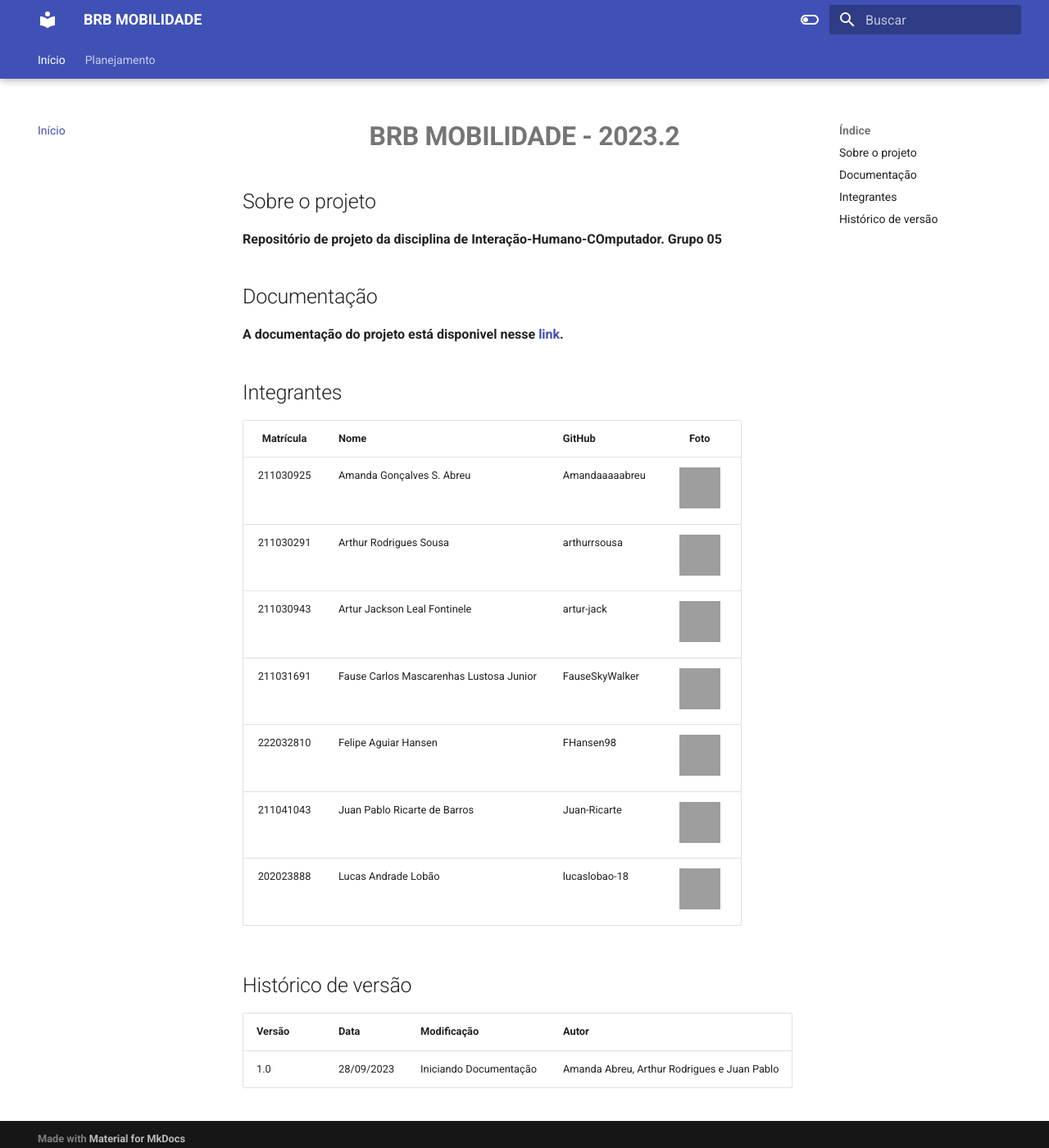
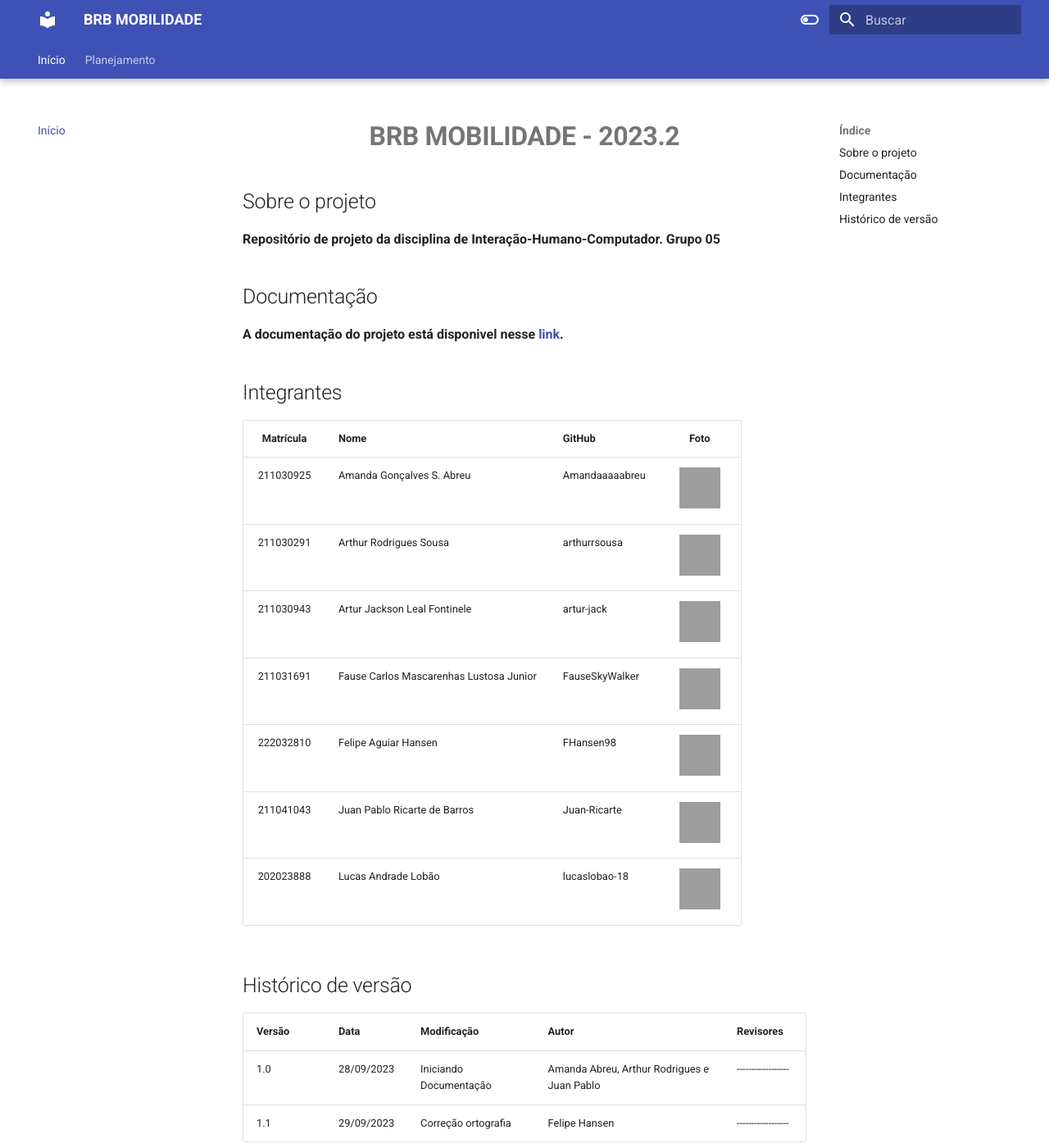
Before and after one commit to Interacao-Humano-Computador/2023.2--BRB-Mobilidade, an MkDocs documentation site: the page built from docs/index.md, in a window 1280 px wide and 1400 px high, cut to the strip 0-1400 px from the top of the window. Shown: the whole strip at 82% size. Built offline with MkDocs 1.6.1 and Material for MkDocs 9.7.7, drawn with Linux system fonts in a browser that asks for light colours; grey boxes are pictures that could not be loaded.

Commit message:
fix: tabelas de historico de versao e pdfs de ata

```diff
--- a/docs/index.md
+++ b/docs/index.md
@@ -1,7 +1,7 @@
 <h1 align="center"> <b>BRB MOBILIDADE - 2023.2<b> </h1>
 
 ## Sobre o projeto
-Repositório de projeto da disciplina de Interação-Humano-COmputador. Grupo 05
+Repositório de projeto da disciplina de Interação-Humano-Computador. Grupo 05
 
 ## Documentação
 A documentação do projeto está disponivel nesse <a href="#" target= "_blank">link</a>.
@@ -22,6 +22,7 @@
 
 ## Histórico de versão
 
-| Versão | Data       | Modificação                             | Autor                         |
-| ------ | ---------- | --------------------------------------- | ----------------------------- |
-|    1.0   |   28/09/2023   |   Iniciando Documentação |  Amanda Abreu, Arthur Rodrigues e Juan Pablo |
+| Versão | Data       | Modificação                             | Autor                         | Revisores                         |
+| ------ | ---------- | --------------------------------------- | ----------------------------- |-----------------------------------|
+|    1.0   |   28/09/2023   |   Iniciando Documentação |  Amanda Abreu, Arthur Rodrigues e Juan Pablo |------------------|
+|    1.1   |   29/09/2023   |   Correção ortografia |  Felipe Hansen |------------------|
```
Also changed, not shown: docs/ferramentas.md (+4 -4 lines), docs/heat.md (+3 -3 lines), docs/lista_Site.md (+4 -4 lines), docs/process_des.md (+2 -2 lines), docs/site.md (+3 -3 lines), 2 other files.
